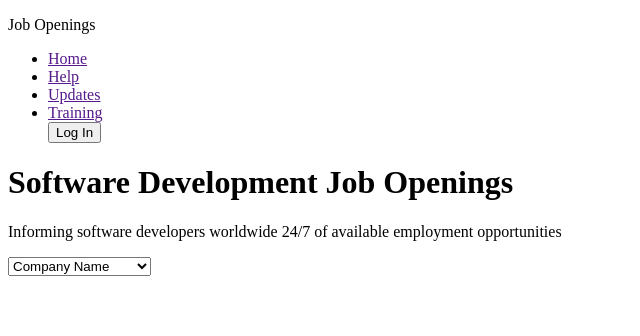
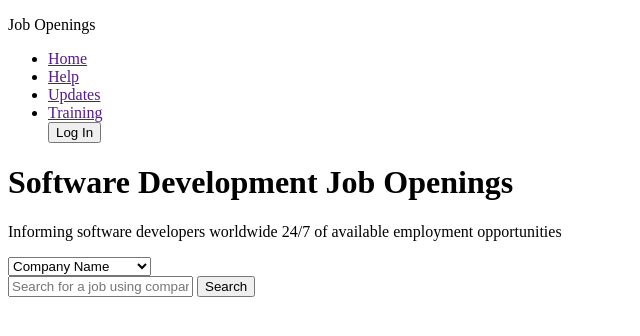
Before and after one commit to Pe-ngo/Phase-1-Project, a plain HTML site: page index.html in a window 1280 px wide. Shown: the whole page, without its empty margins (0-640 px from the left). Drawn offline with Linux system fonts and the light colour scheme.

Commit message:
Create search section form

```diff
--- a/index.html
+++ b/index.html
@@ -76,5 +76,14 @@
 
     </div>
 
+    <div class="searchSection">
+        <form>
+                <input type="text" placeholder="Search for a job using company name">
+                <button type="submit">Search</button>
+        </form>
+
+    </div>
+
+
 </body>
 </html>
```
